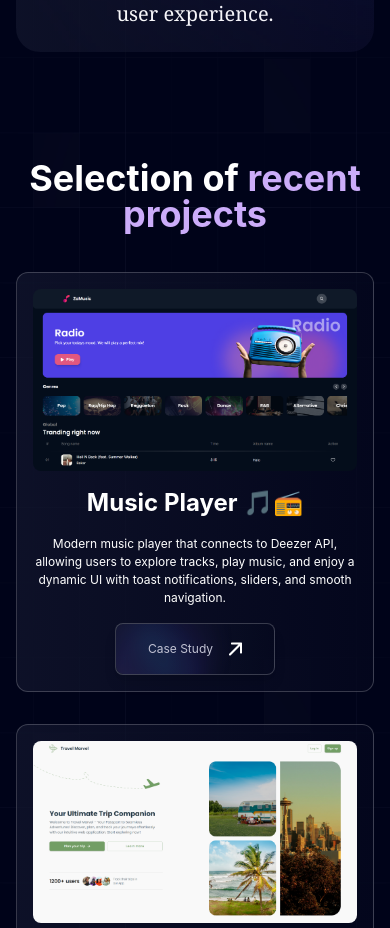
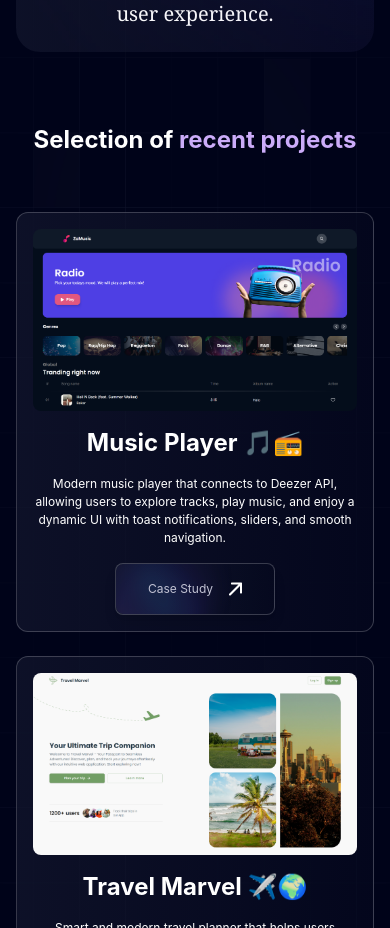
Before and after one commit to Nikolic1992/my-portfolio, a React (Vite) app: page / in a window 390 px wide. Shown: the part 2942-3870 px from the top of the page. Built offline with nearby package versions, Linux system fonts and the light colour scheme.

Commit message:
minor UI fixes

```diff
--- a/src/components/Hero.tsx
+++ b/src/components/Hero.tsx
@@ -21,7 +21,7 @@ function Hero() {
           Creating Dynamic Web Magic
         </h3>
 
-        <h1 className="text-mainWhite text-center">
+        <h1 className="text-mainWhite text-center text-4xl lg:text-7xl">
           Transforming Concepts into Seamless{" "}
           <span className="text-lightPurple">User Experiences</span>
         </h1>
--- a/src/components/Projects.tsx
+++ b/src/components/Projects.tsx
@@ -19,12 +19,12 @@ function Projects({ scrollTo }: ProjectsProps) {
     <div
       ref={sectionRef}
       id="projects"
-      className="relative mt-15 flex min-h-screen flex-col items-center justify-center gap-10 px-4 py-8"
+      className="relative mt-15 flex min-h-screen flex-col items-center justify-center px-4 md:px-0"
     >
       <h1 className="text-mainWhite text-center">
         Selection of <span className="text-lightPurple">recent projects</span>
       </h1>
-      <div className="grid grid-cols-1 items-center justify-center gap-8 md:grid-cols-2">
+      <div className="mt-15 grid grid-cols-1 items-center justify-center gap-6 md:grid-cols-2">
         {projectsData.map((project) => (
           <div
             key={project.id}
--- a/src/index.css
+++ b/src/index.css
@@ -9,7 +9,7 @@
   }
 
   h1 {
-    @apply text-4xl leading-none font-bold md:text-5xl lg:text-7xl;
+    @apply text-2xl leading-none font-bold sm:text-3xl md:text-4xl lg:text-7xl;
   }
   h2 {
     @apply text-4xl;
```
